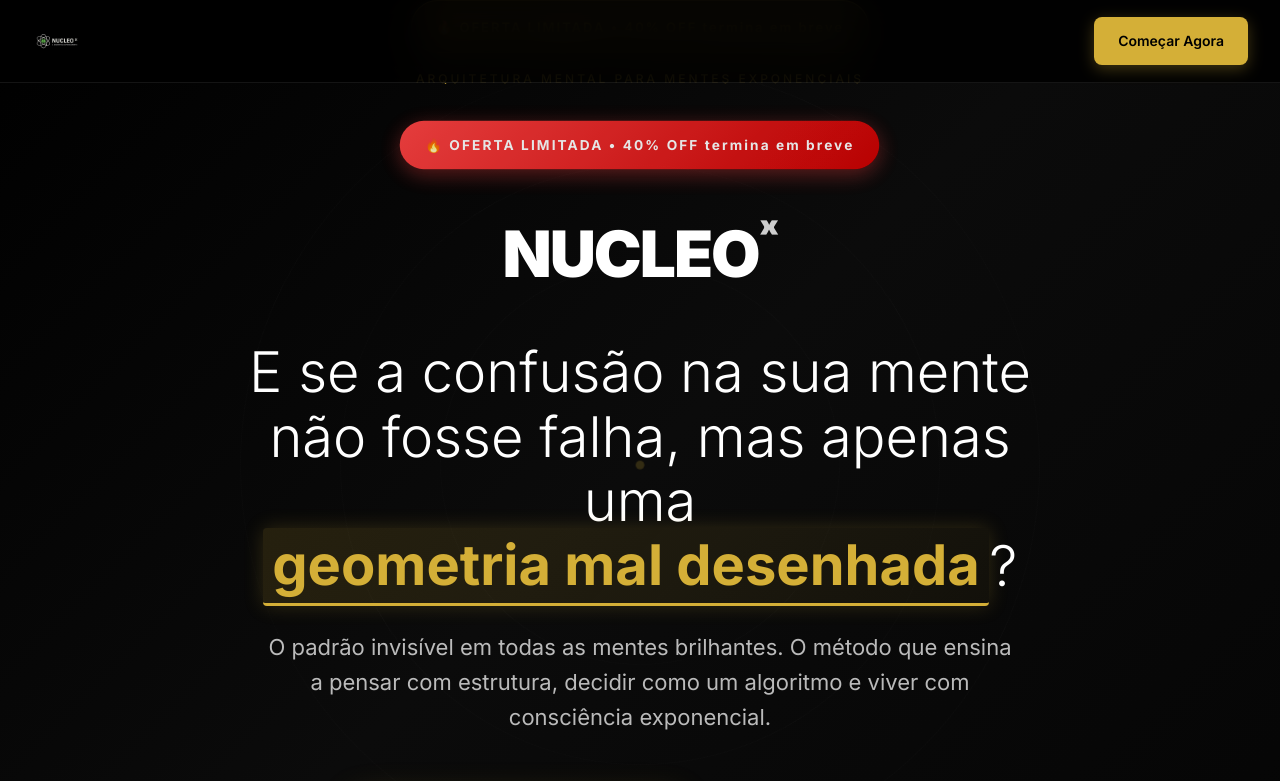
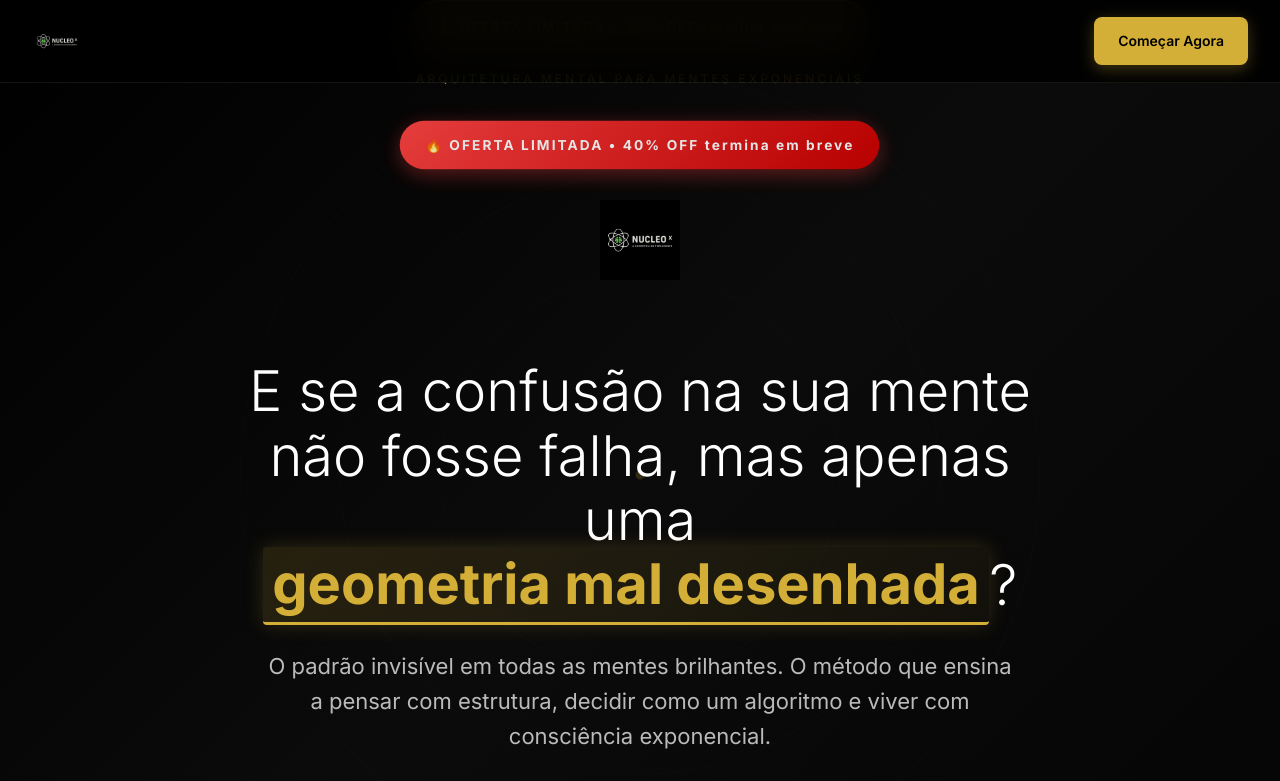
Before and after one commit to zepedrascarneiro/nucleox-landing, a plain HTML site: page index.html in a window 1280 px wide. Shown: the top 781 px of the page. Drawn offline with Linux system fonts and the light colour scheme.

Commit message:
feat: substituir texto NUCLEO por logo no hero
- Remove texto 'NUCLEOˣ' do hero principal
- Adiciona logo oficial abaixo da badge de oferta
- Logo com 80px de altura, centralizada
- Melhora identidade visual da landing page

```diff
--- a/index.html
+++ b/index.html
@@ -1201,7 +1201,7 @@
             </div>
 
             <div class="hero-brand">
-                NUCLEO<span class="brand-x">ˣ</span>
+                <img src="assets/nucleox-logo.png" alt="NUCLEOˣ" style="height: 80px; width: auto; margin-bottom: 1rem;">
             </div>
 
             <h1 class="hero-headline">
```
